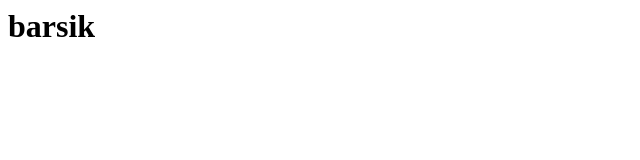
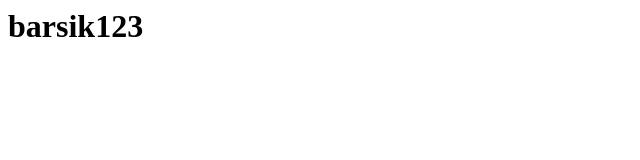
Before and after one commit to NadjaZhy/NadjaZhy.github.io, a plain HTML site: page CSS3/index.html in a window 1280 px wide. Shown: the full height of the page, 0-640 px from the left. Drawn offline with Linux system fonts and the light colour scheme.

Commit message:
added text html3

```diff
--- a/CSS3/index.html
+++ b/CSS3/index.html
@@ -1 +1 @@
-<h1>barsik</h1>
+<h1>barsik123</h1>
```
